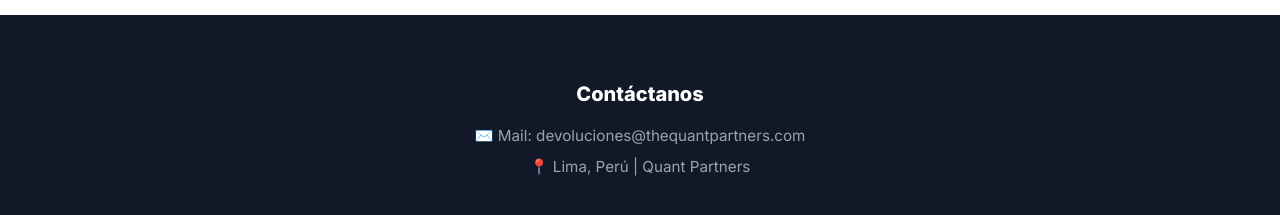
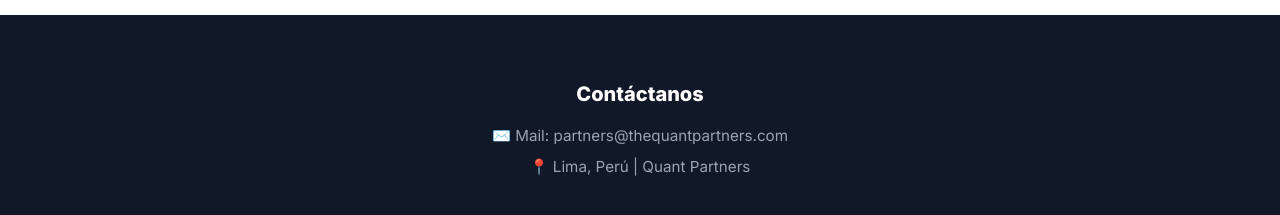
Before and after one commit to thequantpartners/boveda, a React (Vite) app in the folder apps/landing/: page / in a window 1280 px wide. Shown: the part 3020-3235 px from the top of the page. Built offline with nearby package versions, Linux system fonts and the light colour scheme.

Commit message:
fix: update contact email in footer

```diff
--- a/apps/landing/src/App.jsx
+++ b/apps/landing/src/App.jsx
@@ -350,7 +350,7 @@
         <div className="container">
           <div className="footer-contact">
             <h3>Contáctanos</h3>
-            <p>✉️ Mail: devoluciones@thequantpartners.com</p>
+            <p>✉️ Mail: partners@thequantpartners.com</p>
             <p>📍 Lima, Perú | Quant Partners</p>
           </div>
 
```
